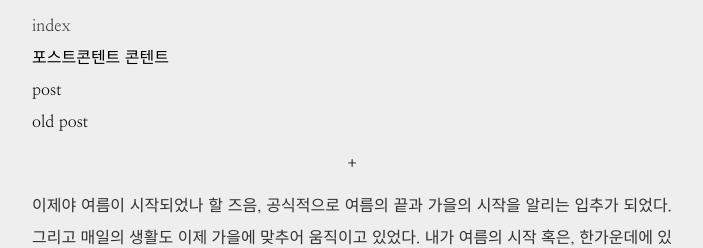
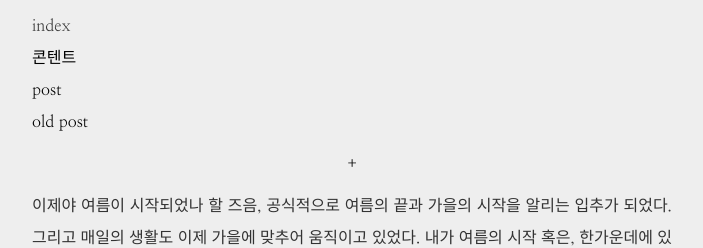
Before and after one commit to hellotarkim/hellotarkim.github.io, a Jekyll site: the page built from index.html, in a window 1280 px wide. Shown: the top 248 px of the page, without its empty margins (288-991 px from the left). Built offline with Jekyll 4.4.1, drawn with Linux system fonts in a browser that asks for light colours; the list of posts is cut into pages by our own code.

Commit message:
Update index.html

```diff
--- a/index.html
+++ b/index.html
@@ -5,7 +5,6 @@ author: tar
 <h1>index</h1>
 
 <div class="postsbox">
-   <a href="{{ page.url | prepend: site.baseurl }}">포스트콘텐트 {{ post.content }} </a>
    <a href="{{ post.url | prepend: site.baseurl }}"> 콘텐트 {{ content }} </a>
 </div>
 
```
